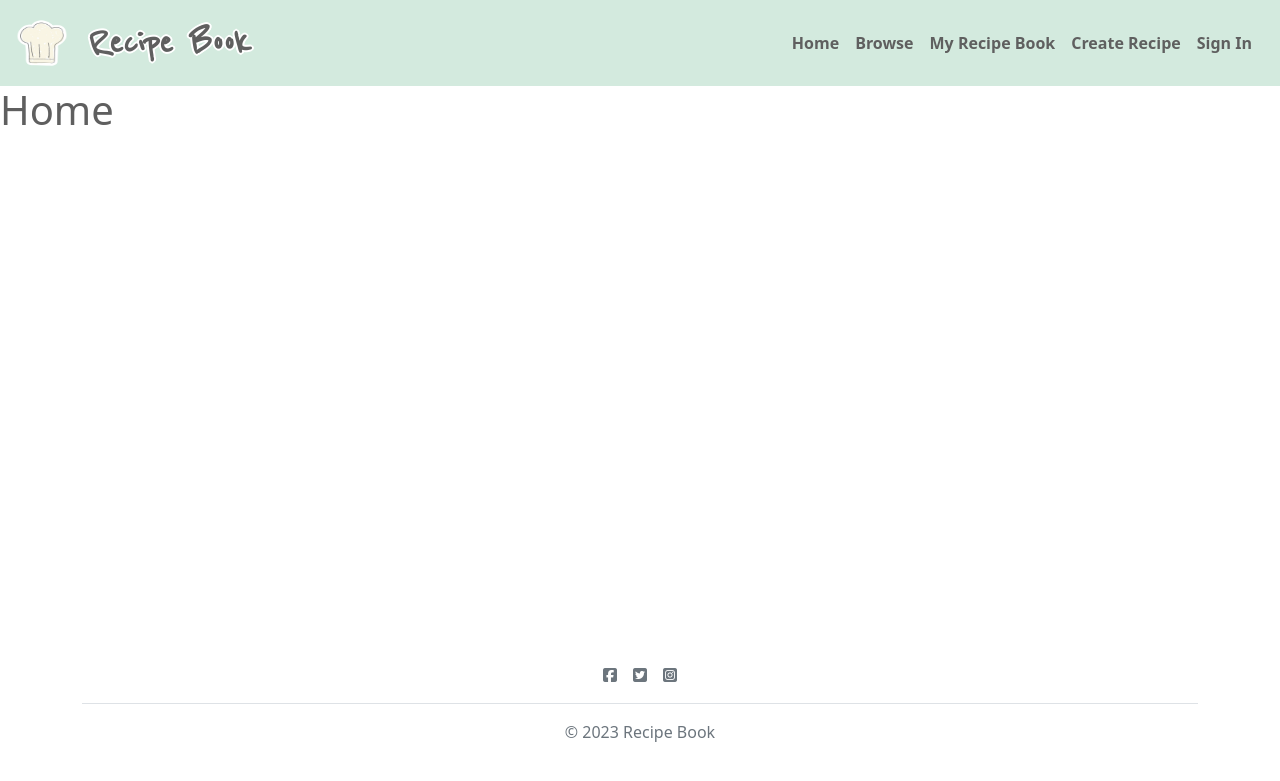
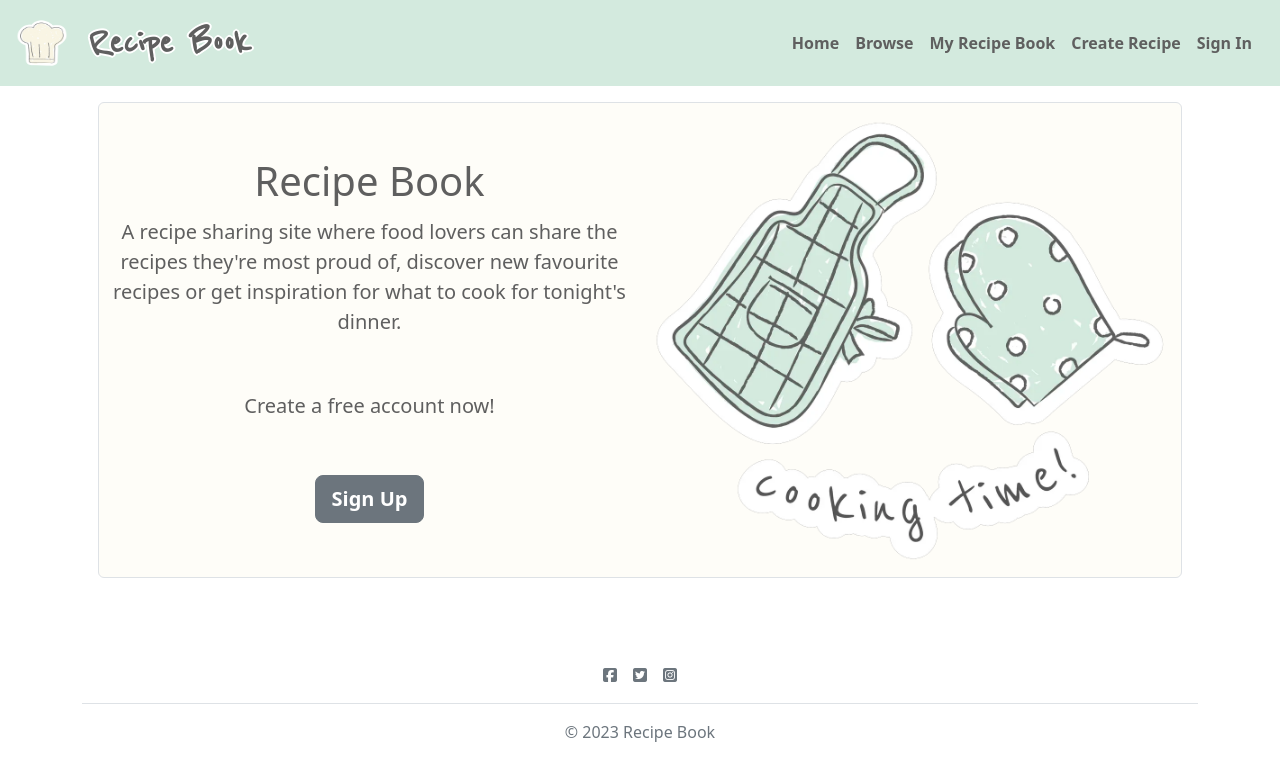
Before and after one commit to VictoriaParkes/recipe-book, a Django app: page / in a window 1280 px wide. Shown: the top 781 px of the page. Run offline with Django 3.2, Linux system fonts and the light colour scheme; parts of the project's set-up code (start-up, migrations or seed data) failed here and were passed over; some libraries are stand-ins or nearby versions.

Commit message:
Add hero section

```diff
--- a/static/css/style.css
+++ b/static/css/style.css
@@ -35,6 +35,11 @@ a {
 
 .nav-link {
     color: #5F5F5F;
+}
+
+/* Hero */
+#hero {
+    background-color: rgba(249, 245, 227, 0.25);
 }
 
 /* Browse */
--- a/templates/base.html
+++ b/templates/base.html
@@ -77,7 +77,7 @@
         </div>
     </div>
 
-    <main>
+    <main class="container">
         {% block content %}
         {% endblock %}
     </main>
--- a/templates/index.html
+++ b/templates/index.html
@@ -1,7 +1,33 @@
 {% extends "base.html" %}
-
+{% load static %}
 {% block content %}
 
-<h1>Home</h1>
+<section id="hero" class="row m-3 py-3 border rounded">
+    <div class="col-md-6 d-flex flex-column justify-content-evenly order-1 order-md-0">
+        <div class="py-4 py-md-0 w-100">
+            <h1 class="pb-0 pb-lg-1 text-center">Recipe Book</h1>
+            <p class="lead text-center">A recipe sharing site where food lovers can share the recipes they're most proud of, discover new favourite recipes or get inspiration for what to cook for tonight's dinner.</p>
+        </div>
+        <div class="py-4 py-md-0 w-100">
+            <p class="lead text-center">
+                {% if user.is_authenticated %}
+                Find new recipes now!
+                {% else %}
+                Create a free account now!
+                {% endif %}
+            </p>
+        </div>
+        <div class="mx-auto">
+            {% if user.is_authenticated %}
+            <a class="btn btn-secondary btn-lg" href="{% url 'browse' %}" role="button">Browse Recipes</a>
+            {% else %}
+            <a class="btn btn-secondary btn-lg" href="{% url 'account_signup' %}" role="button">Sign Up</a>
+            {% endif %}
+        </div>
+    </div>
+    <div class="col-md-6 my-auto order-0 order-md-1">
+        <img class="img-fluid px-md-auto" src="{% static 'images/cooking-time.webp' %}" alt="Cooking time apron and oven glove.">
+    </div>
+</section>
 
 {%endblock%}
```
Also changed, not shown: static/images/cooking-time.webp (added).
